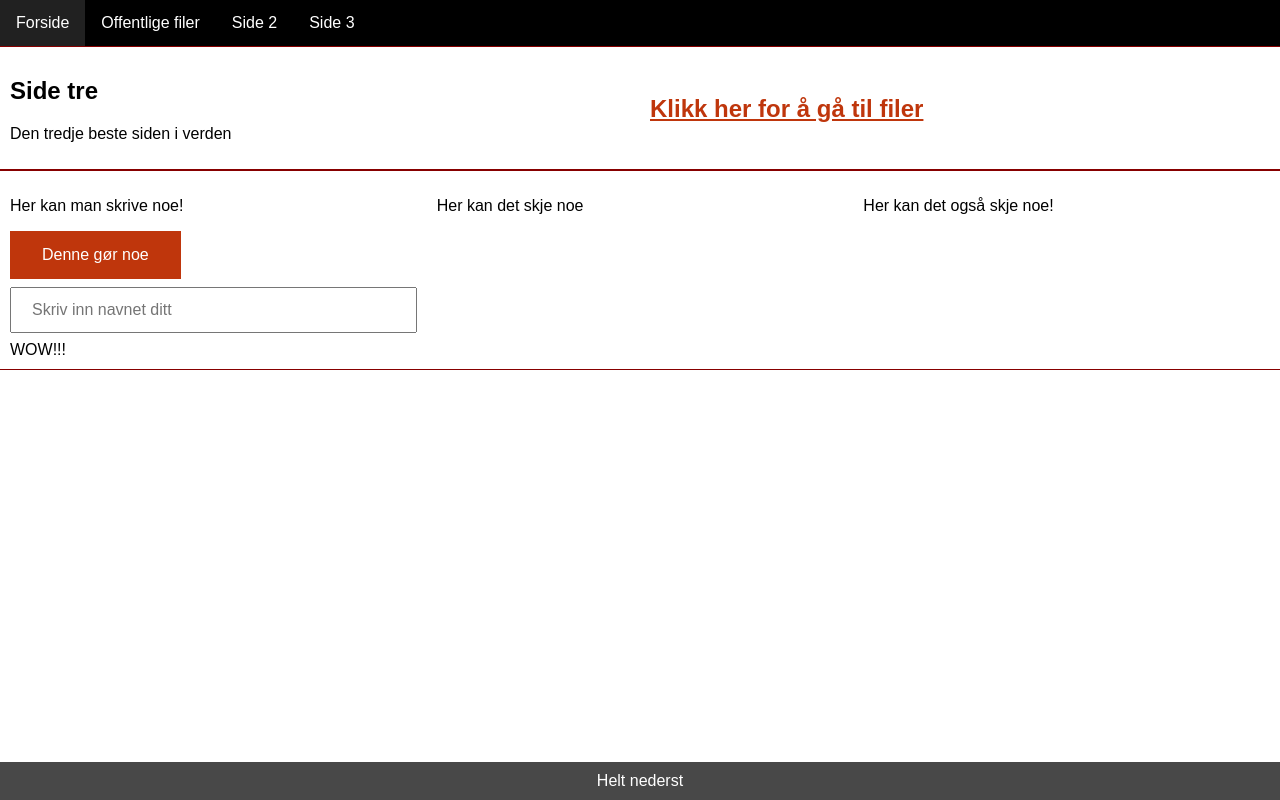
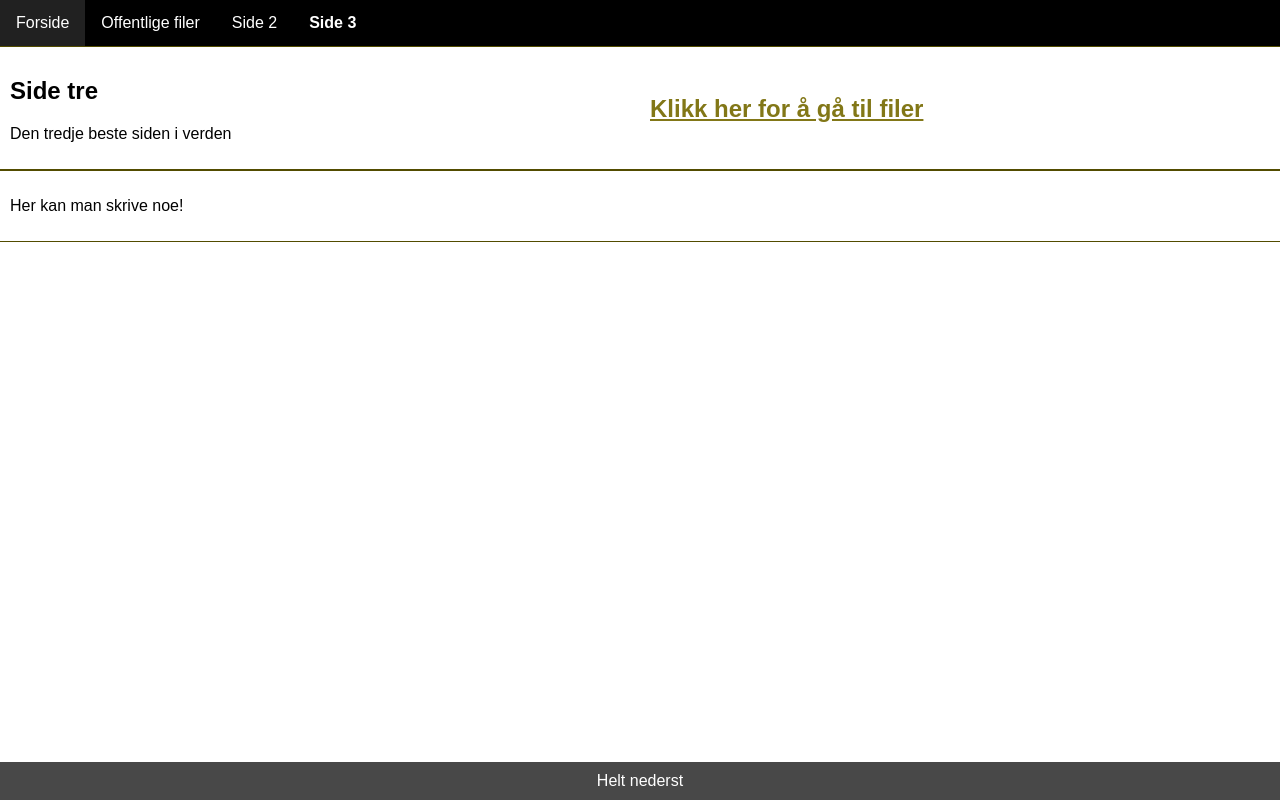
Before and after one commit to alexarntzen/folkNtnuSide, a plain HTML site: page side3.html in a window 1280 px wide. Drawn offline with nearby package versions, Linux system fonts and the light colour scheme.

Commit message:
Ny farge

```diff
--- a/myCSS.css
+++ b/myCSS.css
@@ -7,11 +7,12 @@
     --primary: #212121;
     --primary-light: #484848;
     --primary-dark: #000000;
-    --secondary: #bf360c;
-    --secondary-light: #f9683a;
-    --secondary-dark: #870000;
+    --secondary: #827717;
+    --secondary-light: #b4a647;
+    --secondary-dark: #524c00;
     --background: #ffffff;
     --background-light: #ffffff;
+
 
     --primary-text: white;
     --primary-light-text: white;
@@ -124,6 +125,9 @@ body{
     font: inherit;
 }
 
+.bold{
+    font-weight: bold;
+}
 /* Style the footer */
 .footer {
     background-color: var(--primary-light);
--- a/side3.html
+++ b/side3.html
@@ -18,7 +18,7 @@
         <a href="index.html">Forside</a>
         <a href="public_files">Offentlige filer </a>
         <a href="side2.html">Side 2</a>
-        <a href="side3.html">Side 3</a>
+        <a class="bold" href="side3.html">Side 3</a>
     </div>
 
     <div class="content">
@@ -35,21 +35,6 @@
         <div class="row">
             <div class="column" >
                 <p class="columntext">Her kan man skrive noe!</p>
-                <button class="button" id ="myBtn">
-                        Denne gør noe
-                </button>
-                <br>
-                <input type="text" id="nameInput" placeholder="Skriv inn navnet ditt ">
-                <div id="namePrint">WOW!!! </div>
-
-            </div>
-            <div class="column hover-over" >
-                <p class="columntext" id="kolonnetext2">Her kan det skje noe </p>
-            </div>
-            <div class="column hover-over" >
-                <p class="columntext" id="kolonnetext3">
-                    Her kan det også skje noe!
-                </p>
             </div>
         </div>
     </div>
```
Also changed, not shown: index.html (+2 -1 lines), side2.html (+2 -17 lines).
